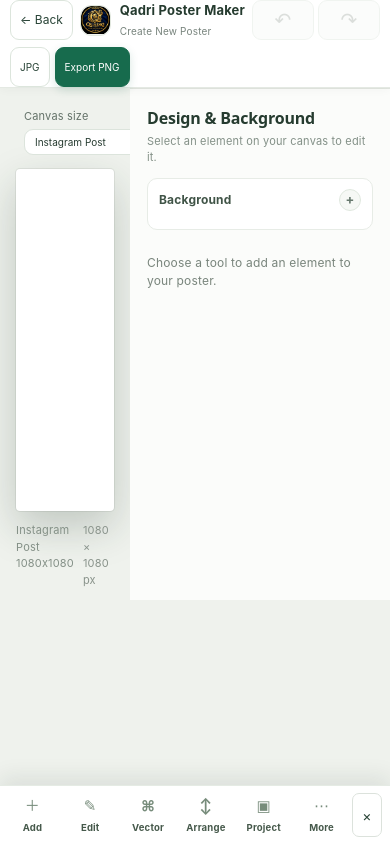
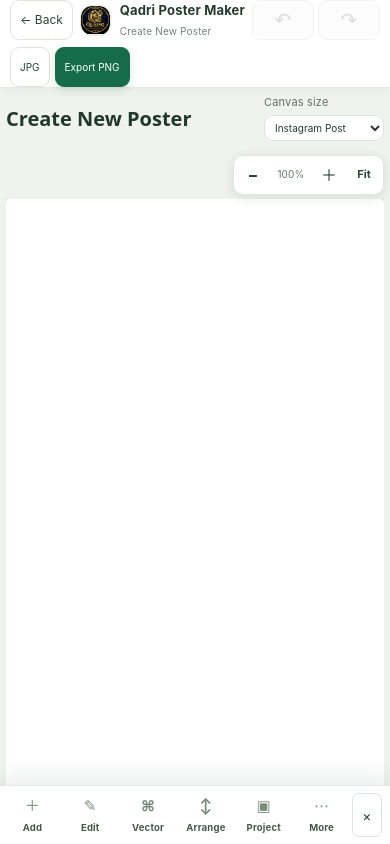
Before and after one commit to quadrigraphics395-web/islamic-poster-maker, a React (Vite) app: page / in a window 390 px wide. Both pictures are taken after a click on the button "＋ Create New Poster". Built offline with nearby package versions, Linux system fonts and the light colour scheme; a web font is replaced by a local one.

Commit message:
feat: make mobile editor canvas-first

```diff
--- a/src/App.css
+++ b/src/App.css
@@ -2903,6 +2903,7 @@ footer {
     padding: 10px;
   }
 }
+
 .pages-panel {
   display: flex;
   flex-direction: column;
@@ -3491,3 +3492,124 @@ body {
     overscroll-behavior: contain;
   }
 }
+
+/* Final mobile layout overrides: properties float above the full canvas. */
+@media (max-width: 600px) {
+  .editor-workspace {
+    grid-template-columns: minmax(0, 1fr);
+    grid-template-rows: minmax(0, 1fr);
+    padding-bottom: 0;
+  }
+
+  .editor-stage {
+    grid-column: 1;
+    grid-row: 1;
+    padding: 6px;
+  }
+
+  .canvas-wrap {
+    position: relative;
+    overflow: hidden;
+    isolation: isolate;
+  }
+
+  .poster-canvas {
+    flex: 0 0 auto;
+    will-change: transform;
+  }
+
+  .canvas-view-controls {
+    position: relative;
+    z-index: 2;
+    align-self: flex-end;
+    display: flex;
+    align-items: center;
+    gap: 3px;
+    padding: 3px;
+    margin: 0 0 4px;
+    border: 1px solid #dfe6df;
+    border-radius: 10px;
+    background: rgb(255 255 255 / 94%);
+    box-shadow: 0 3px 12px rgb(27 48 35 / 10%);
+  }
+
+  .canvas-view-controls button {
+    min-width: 32px;
+    min-height: 32px;
+    padding: 0 6px;
+    border: 0;
+    border-radius: 7px;
+    background: transparent;
+    color: #294437;
+    font: inherit;
+    font-size: 16px;
+    font-weight: 700;
+    touch-action: manipulation;
+  }
+
+  .canvas-view-controls button:last-child { font-size: 11px; }
+  .canvas-view-controls span { min-width: 38px; color: #68776d; font-size: 10px; text-align: center; }
+
+  .properties-panel {
+    position: fixed;
+    z-index: 25;
+    right: 8px;
+    bottom: calc(64px + env(safe-area-inset-bottom));
+    left: 8px;
+    display: none;
+    width: auto;
+    max-height: min(70dvh, calc(100dvh - 132px - env(safe-area-inset-top) - env(safe-area-inset-bottom)));
+    overflow-x: hidden;
+    overflow-y: auto;
+    overscroll-behavior: contain;
+    padding: 16px 14px max(18px, env(safe-area-inset-bottom));
+    border: 1px solid #dfe6df;
+    border-radius: 16px;
+    background: #fff;
+    box-shadow: 0 16px 45px rgb(24 43 31 / 22%);
+    -webkit-overflow-scrolling: touch;
+    touch-action: pan-y;
+  }
+
+  .properties-panel.is-mobile-open { display: block; }
+  .properties-panel > h2 { padding-right: 44px; }
+
+  .mobile-properties-close {
+    position: sticky;
+    z-index: 3;
+    top: 0;
+    float: right;
+    display: grid;
+    width: 38px;
+    height: 38px;
+    margin: -5px -4px 0 6px;
+    place-items: center;
+    border: 1px solid #dce4dc;
+    border-radius: 10px;
+    background: #f7f9f6;
+    color: #294437;
+    font-size: 23px;
+    line-height: 1;
+    touch-action: manipulation;
+  }
+
+  .mobile-properties-backdrop {
+    position: fixed;
+    z-index: 24;
+    inset: 0 0 calc(58px + env(safe-area-inset-bottom));
+    display: block;
+    border: 0;
+    background: rgb(14 28 20 / 24%);
+  }
+
+  .editor-menu-bar { z-index: 30; }
+  .canvas-caption { flex: 0 0 auto; margin-top: 3px; font-size: 9px; }
+}
+
+@media (max-width: 600px) and (orientation: landscape) {
+  .editor-topbar { padding-top: 4px; }
+  .editor-stage { padding: 3px 6px; }
+  .stage-heading { margin-bottom: 2px; }
+  .stage-heading h1, .size-picker > label { font-size: 10px; }
+  .canvas-caption { display: none; }
+}
--- a/src/App.jsx
+++ b/src/App.jsx
@@ -486,6 +486,7 @@ function App() {
   const [backgroundPanelOpen, setBackgroundPanelOpen] = useState(() => (
     typeof window === "undefined" || !window.matchMedia(COMPACT_EDITOR_QUERY).matches
   ));
+  const [mobilePropertiesOpen, setMobilePropertiesOpen] = useState(false);
   const [backgroundImage, setBackgroundImage] = useState(null);
   const [backgroundGradientColors, setBackgroundGradientColors] = useState(["#10261f", "#31704b", "#ddbf72"]);
   const [backgroundGradientThirdEnabled, setBackgroundGradientThirdEnabled] = useState(false);
@@ -506,6 +507,7 @@ function App() {
   const [strokeEnabled, setStrokeEnabled] = useState(true);
   const [selectionMarquee, setSelectionMarquee] = useState(null);
   const [canvasViewOffset, setCanvasViewOffset] = useState({ x: 0, y: 0 });
+  const [canvasZoom, setCanvasZoom] = useState(1);
   const [groupEditMode, setGroupEditMode] = useState(false);
   const [groupEditGroupId, setGroupEditGroupId] = useState(null);
   const [selectedNodeIndex, setSelectedNodeIndex] = useState(null);
@@ -593,13 +595,27 @@ const [snapGridEnabled, setSnapGridEnabled] = useState(true);
   const projectUploadRef = useRef(null);
   const canvasRef = useRef(null);
   const dragRef = useRef(null);
+  const canvasPointersRef = useRef(new Map());
+  const pinchRef = useRef(null);
   const shapeIdRef = useRef(0);
   const pathDraftRef = useRef(null);
   useEffect(() => {
     const compactEditor = window.matchMedia(COMPACT_EDITOR_QUERY);
-    const syncBackgroundPanel = () => setBackgroundPanelOpen(!compactEditor.matches);
+    const syncBackgroundPanel = () => {
+      setBackgroundPanelOpen(!compactEditor.matches);
+      setMobilePropertiesOpen(false);
+    };
     compactEditor.addEventListener("change", syncBackgroundPanel);
     return () => compactEditor.removeEventListener("change", syncBackgroundPanel);
+  }, []);
+  useEffect(() => {
+    const orientation = window.matchMedia("(orientation: portrait)");
+    const fitAfterOrientationChange = () => {
+      setCanvasZoom(1);
+      setCanvasViewOffset({ x: 0, y: 0 });
+    };
+    orientation.addEventListener("change", fitAfterOrientationChange);
+    return () => orientation.removeEventListener("change", fitAfterOrientationChange);
   }, []);
   function changePathDraft(nextOrUpdate) {
     const next = typeof nextOrUpdate === "function" ? nextOrUpdate(pathDraftRef.current) : nextOrUpdate;
@@ -627,6 +643,10 @@ const [snapGridEnabled, setSnapGridEnabled] = useState(true);
   const dimensions = canvasSize === "Custom"
     ? { width: customWidth, height: customHeight }
     : canvasSizes[canvasSize];
+  useEffect(() => {
+    setCanvasZoom(1);
+    setCanvasViewOffset({ x: 0, y: 0 });
+  }, [dimensions.width, dimensions.height]);
   const selectedIslamicBackground = islamicBackgrounds.find((design) => design.id === selectedIslamicBackgroundId);
   const activeBackgroundImage = backgroundMode === "upload"
     ? backgroundImage
@@ -757,6 +777,38 @@ const [snapGridEnabled, setSnapGridEnabled] = useState(true);
 
   function resetCanvasView() {
     setCanvasViewOffset({ x: 0, y: 0 });
+    setCanvasZoom(1);
+  }
+
+  function changeCanvasZoom(multiplier) {
+    setCanvasZoom((current) => Math.min(3, Math.max(0.5, current * multiplier)));
+  }
+
+  function closeMobileProperties() {
+    setMobilePropertiesOpen(false);
+    setBackgroundPanelOpen(false);
+    document.querySelectorAll(".properties-panel > .text-section[open]").forEach((section) => { section.open = false; });
+  }
+
+  function openMobileProperty(section) {
+    const targetSelector = section === "background"
+      ? ".properties-panel > .background-properties"
+      : section === "arrange"
+        ? ".properties-panel > .text-section:nth-of-type(2)"
+        : null;
+    setBackgroundPanelOpen(section === "background");
+    window.setTimeout(() => {
+      const target = targetSelector
+        ? document.querySelector(targetSelector)
+        : [...document.querySelectorAll(".properties-panel > .text-section")].find((item) => (
+            item.querySelector("summary")?.textContent.trim() === (selectedObject?.type === "text" ? "Text" : "Transform")
+          ));
+      document.querySelectorAll(".properties-panel > .text-section[open]").forEach((item) => {
+        if (item !== target) item.open = false;
+      });
+      if (target && section !== "background") target.open = true;
+    }, 0);
+    setMobilePropertiesOpen(true);
   }
 
   function updateObjectById(items, id, updates) {
@@ -1803,8 +1855,28 @@ function deletePage(pageId) {
   }
 
   function beginCanvasPointer(event) {
+    if (event.pointerType === "touch") {
+      const points = canvasPointersRef.current;
+      points.set(event.pointerId, { x: event.clientX, y: event.clientY });
+      if (points.size === 2 && activeTool === "select") {
+        event.preventDefault();
+        dragRef.current = null;
+        const [first, second] = [...points.values()];
+        pinchRef.current = {
+          distance: Math.hypot(first.x - second.x, first.y - second.y) || 1,
+          zoom: canvasZoom,
+        };
+        event.currentTarget.setPointerCapture(event.pointerId);
+        return;
+      }
+    }
     if (event.button !== 0 || event.target.closest(".resize-handle, .vector-node-overlay, .group-selection-outline")) return;
     event.preventDefault();
+    if (activeTool === "select" && canvasZoom > 1 && !event.target.closest(".canvas-object")) {
+      event.currentTarget.setPointerCapture(event.pointerId);
+      dragRef.current = { type: "view-pan", pointerId: event.pointerId, startX: event.clientX, startY: event.clientY, offset: canvasViewOffset };
+      return;
+    }
     const point = getCanvasPoint(event);
     if (activeTool === "freehand") {
       event.currentTarget.setPointerCapture(event.pointerId);
@@ -1832,6 +1904,19 @@ function deletePage(pageId) {
 
   function updateCanvasInteraction(event) {
     const drag = dragRef.current;
+    if (pinchRef.current && canvasPointersRef.current.has(event.pointerId)) {
+      canvasPointersRef.current.set(event.pointerId, { x: event.clientX, y: event.clientY });
+      const points = [...canvasPointersRef.current.values()];
+      if (points.length >= 2) {
+        const distance = Math.hypot(points[0].x - points[1].x, points[0].y - points[1].y);
+        setCanvasZoom(Math.min(3, Math.max(0.5, pinchRef.current.zoom * distance / pinchRef.current.distance)));
+      }
+      return;
+    }
+    if (drag?.type === "view-pan" && drag.pointerId === event.pointerId) {
+      setCanvasViewOffset({ x: drag.offset.x + event.clientX - drag.startX, y: drag.offset.y + event.clientY - drag.startY });
+      return;
+    }
     if (activeTool === "freehand" && pathDraftRef.current && event.buttons) {
       const point = getCanvasPoint(event);
       const last = pathDraftRef.current.at(-1);
@@ -1898,6 +1983,8 @@ function deletePage(pageId) {
   }
 
   function endCanvasInteraction(event) {
+    canvasPointersRef.current.delete(event.pointerId);
+    if (canvasPointersRef.current.size < 2) pinchRef.current = null;
     if (dragRef.current?.pointerId != null && dragRef.current.pointerId !== event.pointerId) return;
     if (activeTool === "freehand" && pathDraftRef.current) {
       finishDrawing();
@@ -2548,6 +2635,7 @@ function deletePage(pageId) {
     const summary = event.target.closest(".text-section > summary");
     if (!summary) return;
     const activeSection = summary.parentElement;
+    if (window.matchMedia(COMPACT_EDITOR_QUERY).matches) setMobilePropertiesOpen(true);
     window.setTimeout(() => {
       if (!activeSection.open) return;
       activeSection.parentElement.querySelectorAll(".text-section[open]").forEach((section) => {
@@ -3169,6 +3257,9 @@ function deletePage(pageId) {
             <details id="editor-menu-more" className="editor-menu" onClick={closeEditorMenuAfterAction}>
               <summary title="More canvas and project tools" onClick={toggleEditorMenu}><span>⋯</span>More</summary>
               <div className="editor-menu-panel">
+                <button type="button" onClick={() => openMobileProperty("background")}>Background & Properties</button>
+                {objects.length > 0 && <button type="button" onClick={() => openMobileProperty("arrange")}>Arrange & Layers</button>}
+                {selectedObject && <button type="button" onClick={() => openMobileProperty("selected")}>Selected Object Properties</button>}
                 <button type="button" onClick={() => setSnapGridEnabled((enabled) => !enabled)}>{snapGridEnabled ? "Grid snapping: On" : "Grid snapping: Off"}</button>
                 <label className="editor-menu-color"><span>Background color</span><input aria-label="Background color" type="color" value={background} onChange={(event) => { setBackground(event.target.value); setBackgroundMode("solid"); }} /></label>
                 <button type="button" onClick={resetPoster}>Clear / Reset Poster</button>
@@ -3205,8 +3296,14 @@ function deletePage(pageId) {
                 </div>}
               </div>
             </div>
+            <div className="canvas-view-controls" role="group" aria-label="Canvas zoom controls">
+              <button type="button" aria-label="Zoom out" title="Zoom out" onClick={() => changeCanvasZoom(1 / 1.2)}>−</button>
+              <span>{Math.round(canvasZoom * 100)}%</span>
+              <button type="button" aria-label="Zoom in" title="Zoom in" onClick={() => changeCanvasZoom(1.2)}>＋</button>
+              <button type="button" onClick={resetCanvasView}>Fit</button>
+            </div>
             <div className="canvas-wrap">
-              <div ref={canvasRef} className={`poster-canvas tool-${activeTool}`} style={{ aspectRatio: `${dimensions.width} / ${dimensions.height}`, width: dimensions.width > dimensions.height ? "100%" : "auto", height: dimensions.width > dimensions.height ? "auto" : "100%", backgroundColor: background, backgroundImage: backgroundMode === "gradient" ? backgroundGradientCss : "none", transform: canvasViewOffset.x || canvasViewOffset.y ? `translate(${canvasViewOffset.x}px, ${canvasViewOffset.y}px)` : undefined }} onPointerDown={beginCanvasPointer} onPointerMove={updateCanvasInteraction} onPointerUp={endCanvasInteraction} onPointerCancel={(event) => { if (dragRef.current?.pointerId == null || dragRef.current.pointerId === event.pointerId) dragRef.current = null; setSelectionMarquee(null); }} onDoubleClick={() => { if (activeTool === "pen" && pathDraft) finishDrawing(false); }}>
+              <div ref={canvasRef} className={`poster-canvas tool-${activeTool}`} style={{ aspectRatio: `${dimensions.width} / ${dimensions.height}`, width: dimensions.width > dimensions.height ? "100%" : "auto", height: dimensions.width > dimensions.height ? "auto" : "100%", backgroundColor: background, backgroundImage: backgroundMode === "gradient" ? backgroundGradientCss : "none", transform: `translate(${canvasViewOffset.x}px, ${canvasViewOffset.y}px) scale(${canvasZoom})`, transformOrigin: "center center" }} onPointerDown={beginCanvasPointer} onPointerMove={updateCanvasInteraction} onPointerUp={endCanvasInteraction} onPointerCancel={(event) => { canvasPointersRef.current.delete(event.pointerId); pinchRef.current = null; if (dragRef.current?.pointerId == null || dragRef.current.pointerId === event.pointerId) dragRef.current = null; setSelectionMarquee(null); }} onDoubleClick={() => { if (activeTool === "pen" && pathDraft) finishDrawing(false); }}>
                 <div className="poster-artwork">
                   {activeBackgroundImage && <img className="poster-background-image" src={activeBackgroundImage} alt="" draggable="false" />}
                   {backgroundOverlayEnabled && <div className="poster-background-overlay" style={{ opacity: backgroundOverlayOpacity / 100 }} />}
@@ -3223,7 +3320,9 @@ function deletePage(pageId) {
             <div className="canvas-caption">{canvasSize} <span>{dimensions.width} × {dimensions.height} px</span></div>
           </main>
 
-          <aside className="properties-panel" onClick={togglePropertyAccordion}>
+          {mobilePropertiesOpen && <button type="button" className="mobile-properties-backdrop" aria-label="Close properties" onClick={closeMobileProperties} />}
+          <aside className={`properties-panel${mobilePropertiesOpen ? " is-mobile-open" : ""}`} onClick={togglePropertyAccordion}>
+            <button type="button" className="mobile-properties-close" aria-label="Close properties" onClick={closeMobileProperties}>×</button>
             <h2>{selectedObject ? `${selectedObject.type === "text" ? "Text" : selectedObject.type === "image" ? "Image" : selectedObject.type === "group" ? "Group" : "Shape"} Properties` : "Design & Background"}</h2>
             <p className="panel-hint">{selectedIds.length > 1 ? `${selectedIds.length} objects selected.` : "Select an element on your canvas to edit it."}</p>
             <details
```
